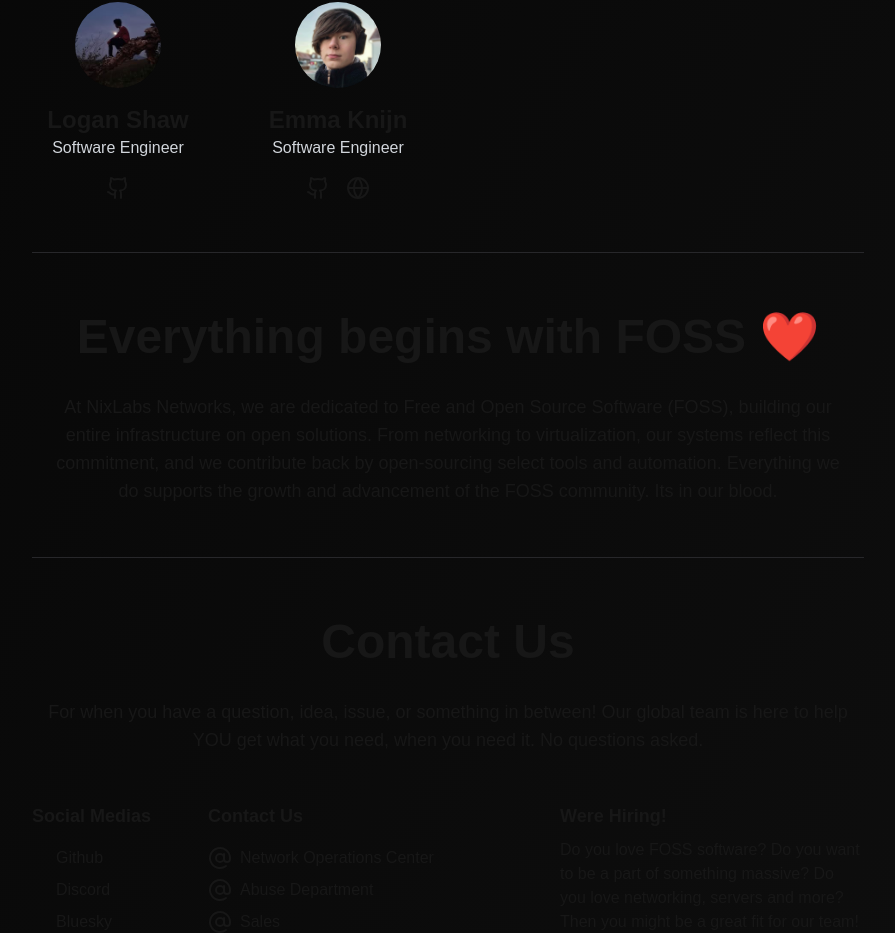
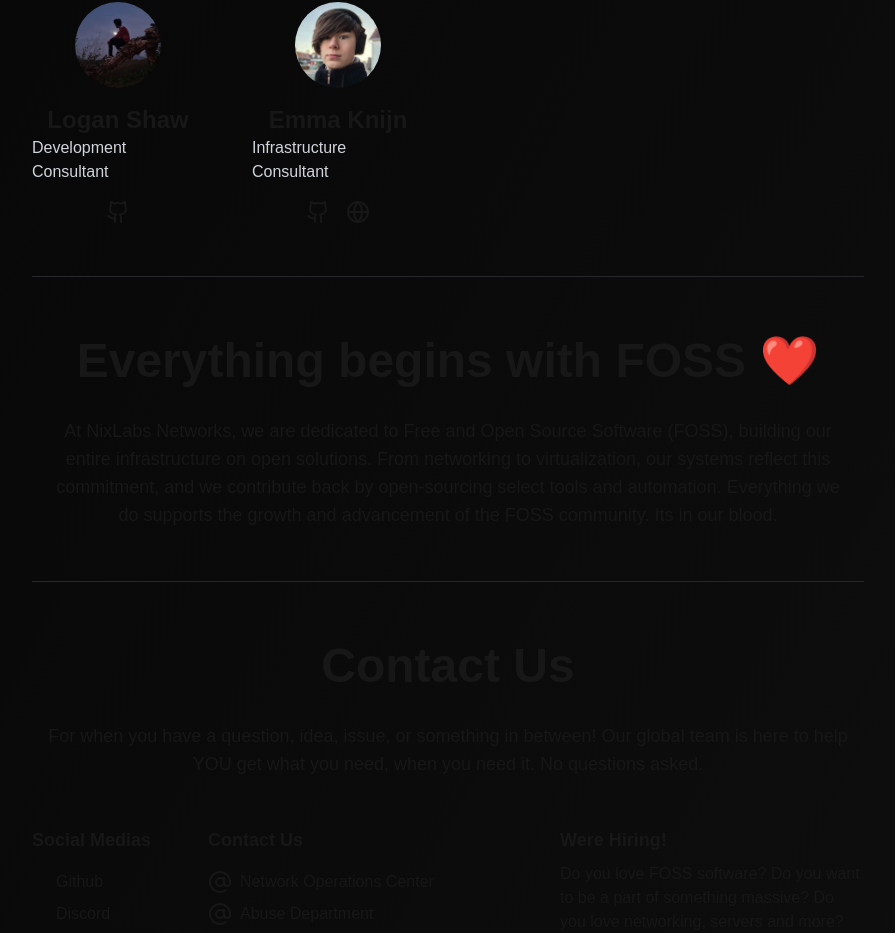
Before and after one commit to NixLabs-Dev/Website, a Next.js app: page /company in a window 1280 px wide. Shown: the part 1057-1990 px from the top of the page, without its empty margins (192-1087 px from the left). Built offline with nearby package versions, Linux system fonts and the light colour scheme; some icons are missing.

Commit message:
Update titles

```diff
--- a/src/pages/company/index.tsx
+++ b/src/pages/company/index.tsx
@@ -104,13 +104,13 @@
             />
             <PersonCard
               name="Logan Shaw"
-              title="Software Engineer"
+              title="Development Consultant"
               photoURL="/team/logan.jpg"
               links={["https://github.com/TheModdedChicken"]}
             />
             <PersonCard
               name="Emma Knijn"
-              title="Software Engineer"
+              title="Infrastructure Consultant"
               photoURL="/team/emma2.png"
               links={["https://github.com/EmmaKnijn", "https://knijn.one/"]}
             />
```
